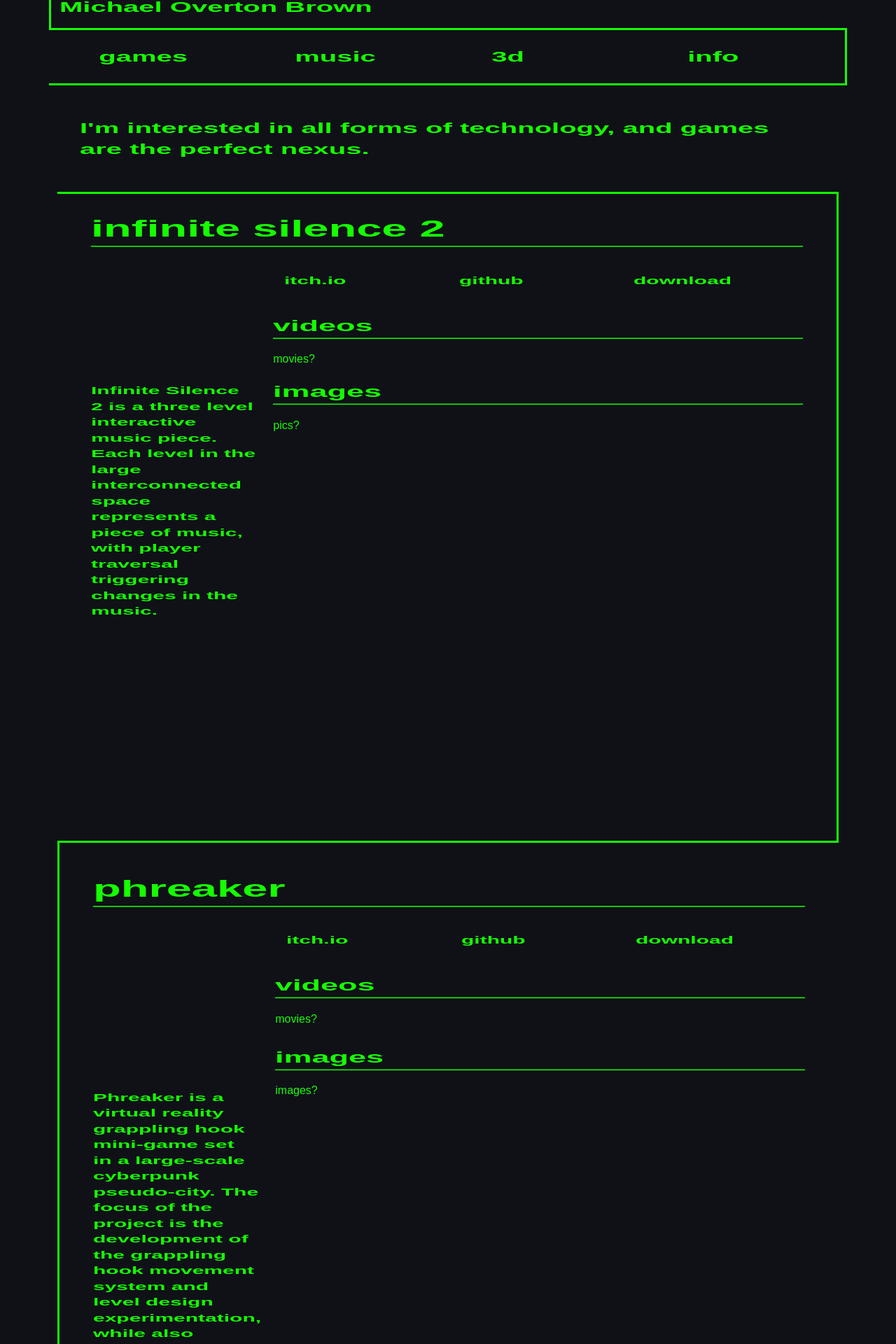
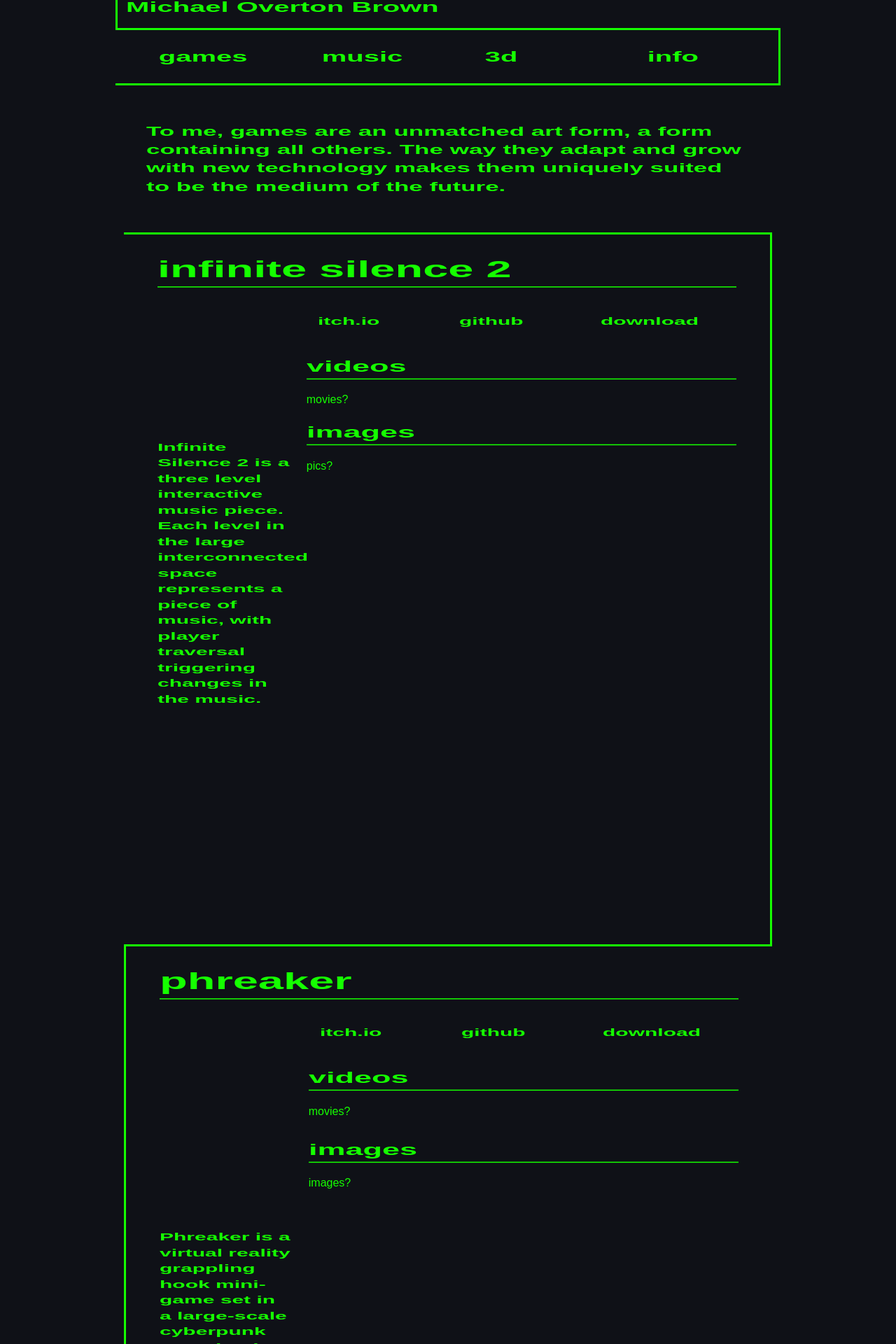
Before and after one commit to michaeloverton/portfolio2, a React (Create React App) app: page /games in a window 1280 px wide. Shown: the part 20-1940 px from the top of the page at 70% size. Built offline with nearby package versions, Linux system fonts and the light colour scheme.

Commit message:
Add copy and refactor

```diff
--- a/src/App.tsx
+++ b/src/App.tsx
@@ -1,7 +1,7 @@
 import React from "react";
 import { BrowserRouter as Router, Switch, Route } from "react-router-dom";
 import "./App.css";
-import { Container } from "react-bootstrap";
+import { Container, Row, Col } from "react-bootstrap";
 import Games from "./Games";
 import Music from "./Music";
 import Art from "./Art";
@@ -16,6 +16,8 @@ function App() {
       <MobileProvider>
         <div className="App">
           <Container>
+            <Row>
+              <Col lg={10} sm={12} className="mx-auto">
                 <Header />
 
                 <Switch>
@@ -37,6 +39,8 @@ function App() {
                 </Switch>
 
                 <Footer />
+              </Col>
+            </Row>
           </Container>
         </div>
       </MobileProvider>
--- a/src/Art.tsx
+++ b/src/Art.tsx
@@ -5,22 +5,17 @@ import farOrb from "./assets/art/boxbox-far.mp4";
 import pulseCubes from "./assets/art/cubic-3.mp4";
 import triFlow from "./assets/art/triangleundulate.mp4";
 import cubeCruise from "./assets/art/cubecruise-mp4.mp4";
-import { Video } from "./TextLayout";
-import { pageDescriptionStyles } from "./Globals";
+import { Video, IntroText } from "./TextLayout";
 
 const Art: React.FC = () => {
   const borderWidth = "3px";
 
   return (
-    <div className="pt-3">
-      <Row className="pb-3 px-2">
-        <Col>
-          <div className="px-4" style={pageDescriptionStyles}>
-            I'm interested in all forms of technology, and games are the perfect
-            nexus.
-          </div>
-        </Col>
-      </Row>
+    <div>
+      <IntroText>
+        I love creating surreal worlds and spaces in Blender and Unity. It's
+        important to take a break from reality sometimes.
+      </IntroText>
 
       <div className="text-center">
         <Row
--- a/src/Games.tsx
+++ b/src/Games.tsx
@@ -1,28 +1,25 @@
 import { Row, Col } from "react-bootstrap";
-import { ExternalLink, SubSectionHeader, SectionHeader } from "./TextLayout";
-import { textStyles, pageDescriptionStyles } from "./Globals";
+import {
+  ExternalLink,
+  SubSectionHeader,
+  SectionHeader,
+  SectionContainer,
+  IntroText,
+} from "./TextLayout";
+import { textStyles } from "./Globals";
 
 const Games: React.FC = () => {
   const borderWidth = "3px";
 
   return (
-    <div className="pt-3">
-      <Row className="pb-3 px-2">
-        <Col>
-          <div className="px-4" style={pageDescriptionStyles}>
-            I'm interested in all forms of technology, and games are the perfect
-            nexus.
-          </div>
-        </Col>
-      </Row>
+    <div>
+      <IntroText>
+        To me, games are an unmatched art form, a form containing all others.
+        The way they adapt and grow with new technology makes them uniquely
+        suited to be the medium of the future.
+      </IntroText>
 
-      <div
-        style={{
-          borderTop: `${borderWidth} solid`,
-          borderRight: `${borderWidth} solid`,
-        }}
-        className="px-5 pb-5"
-      >
+      <SectionContainer borderWidth={borderWidth} top right>
         <Row>
           <Col>
             <SectionHeader borderWidth={borderWidth}>
@@ -102,16 +99,9 @@ const Games: React.FC = () => {
 
         {/* SPACER */}
         <div className="spacer"></div>
-      </div>
+      </SectionContainer>
 
-      <div
-        style={{
-          borderTop: `${borderWidth} solid`,
-          borderLeft: `${borderWidth} solid`,
-          borderBottom: `${borderWidth} solid`,
-        }}
-        className="px-5 pb-4 pt-3"
-      >
+      <SectionContainer borderWidth={borderWidth} top left bottom>
         <Row>
           <Col>
             <SectionHeader borderWidth={borderWidth}>phreaker</SectionHeader>
@@ -192,15 +182,9 @@ const Games: React.FC = () => {
 
         {/* SPACER */}
         <div className="spacer"></div>
-      </div>
+      </SectionContainer>
 
-      <div
-        style={{
-          borderRight: `${borderWidth} solid`,
-          borderBottom: `${borderWidth} solid`,
-        }}
-        className="px-3 pb-4 pt-3"
-      >
+      <SectionContainer borderWidth={borderWidth} right bottom>
         <Row>
           <Col>
             <SectionHeader borderWidth={borderWidth}>clock out</SectionHeader>
@@ -263,15 +247,9 @@ const Games: React.FC = () => {
 
         {/* SPACER */}
         <div className="spacer"></div>
-      </div>
+      </SectionContainer>
 
-      <div
-        style={{
-          borderLeft: `${borderWidth} solid`,
-          borderBottom: `${borderWidth} solid`,
-        }}
-        className="px-5 pb-4 pt-3"
-      >
+      <SectionContainer borderWidth={borderWidth} left bottom>
         <Row>
           <Col>
             <SectionHeader borderWidth={borderWidth}>
@@ -335,7 +313,7 @@ const Games: React.FC = () => {
 
         {/* SPACER */}
         <div className="spacer"></div>
-      </div>
+      </SectionContainer>
     </div>
   );
 };
--- a/src/Globals.tsx
+++ b/src/Globals.tsx
@@ -5,7 +5,7 @@ export const textStyles = {
 };
 
 export const pageDescriptionStyles = {
-  fontSize: 40,
+  fontSize: 35,
   fontWeight: 700,
   transform: "scale(1,.5)",
 };
--- a/src/Info.tsx
+++ b/src/Info.tsx
@@ -2,25 +2,16 @@ import { Row, Col, Image } from "react-bootstrap";
 import eva1 from "./assets/images/about/eva1.png";
 import profile from "./assets/images/about/profilepic.jpeg";
 import cv from "./assets/cv.pdf";
-import { ExternalLink, SubSectionHeader } from "./TextLayout";
+import { ExternalLink, SubSectionHeader, SectionContainer } from "./TextLayout";
 import { textStyles } from "./Globals";
-import { useIsMobile } from "./MobileProvider";
 import "./Info.css";
 
 const Info: React.FC = () => {
   const borderWidth = "3px";
-  const { isMobile } = useIsMobile();
 
   return (
     <div className="mt-4 pt-3">
-      <div
-        style={{
-          borderTop: `${borderWidth} solid`,
-          borderLeft: `${borderWidth} solid`,
-          borderBottom: `${borderWidth} solid`,
-        }}
-        className="px-5 pb-5"
-      >
+      <SectionContainer borderWidth={borderWidth} top left bottom>
         <Row>
           <Col>
             <div className="py-3 text-center">
@@ -53,15 +44,12 @@ const Info: React.FC = () => {
             </Row>
           </Col>
         </Row>
-      </div>
 
-      <div
-        style={{
-          borderRight: `${borderWidth} solid`,
-          borderBottom: `${borderWidth} solid`,
-        }}
-        className="px-5 pb-5"
-      >
+        {/* SPACER */}
+        <div className="spacer"></div>
+      </SectionContainer>
+
+      <SectionContainer borderWidth={borderWidth} right bottom>
         <Row>
           <Col lg={6}>
             <SubSectionHeader borderWidth={borderWidth}>
@@ -89,15 +77,9 @@ const Info: React.FC = () => {
 
         {/* SPACER */}
         <div className="spacer"></div>
-      </div>
+      </SectionContainer>
 
-      <div
-        style={{
-          borderLeft: `${borderWidth} solid`,
-          borderBottom: `${borderWidth} solid`,
-        }}
-        className="px-5 pb-5"
-      >
+      {/* <SectionContainer borderWidth={borderWidth} left bottom>
         <Row>
           <Col lg={6}>
             <SubSectionHeader borderWidth={borderWidth}>
@@ -129,9 +111,8 @@ const Info: React.FC = () => {
           </Col>
         </Row>
 
-        {/* SPACER */}
         <div className="spacer"></div>
-      </div>
+      </SectionContainer> */}
     </div>
   );
 };
--- a/src/Music.tsx
+++ b/src/Music.tsx
@@ -9,8 +9,14 @@ import show1 from "./assets/images/shows/lot1.jpeg";
 import show2 from "./assets/images/shows/lot2.png";
 import show3 from "./assets/images/shows/lot3.png";
 import show4 from "./assets/images/shows/lot4.png";
-import { ExternalLink, SubSectionHeader, SectionHeader } from "./TextLayout";
-import { textStyles, pageDescriptionStyles } from "./Globals";
+import {
+  ExternalLink,
+  SubSectionHeader,
+  SectionHeader,
+  SectionContainer,
+  IntroText,
+} from "./TextLayout";
+import { textStyles } from "./Globals";
 import "./Music.css";
 
 const Music: React.FC = () => {
@@ -18,23 +24,14 @@ const Music: React.FC = () => {
   const borderWidth = "3px";
 
   return (
-    <div className="pt-3">
-      <Row className="pb-3 px-2">
-        <Col>
-          <div className="px-4" style={pageDescriptionStyles}>
-            Music's emotional power despite lacking any visual form fascinates
-            me.
-          </div>
-        </Col>
-      </Row>
+    <div>
+      <IntroText>
+        The union of technology and musical expression in underground techno,
+        ambient, and experimental music fascinates me, and I've immersed myself
+        in these styles for many years.
+      </IntroText>
 
-      <div
-        style={{
-          borderTop: `${borderWidth} solid`,
-          borderLeft: `${borderWidth} solid`,
-        }}
-        className="px-5 pb-5"
-      >
+      <SectionContainer borderWidth={borderWidth} top left>
         <Row>
           <Col>
             <SectionHeader borderWidth={borderWidth}>witness</SectionHeader>
@@ -44,9 +41,9 @@ const Music: React.FC = () => {
         <Row>
           <Col lg={3}>
             <div style={textStyles}>
-              Witness was my primary music production/DJ alias, under which I
-              produced multiple small EPs and served as a resident DJ at the
-              Childhood Industries events.
+              Witness is my primary music production and DJ alias, under which I
+              have produced small ambient and techno EPs and served as a
+              resident DJ for multiple event series.
             </div>
           </Col>
 
@@ -60,13 +57,51 @@ const Music: React.FC = () => {
               </Col>
 
               <Col lg={4}>
-                <ExternalLink url="https://soundcloud.com/witnesswitness">
+                <ExternalLink url="https://witnesswitness.bandcamp.com/releases">
                   bandcamp
                 </ExternalLink>
               </Col>
 
               <Col lg={4}>
                 <ExternalLink url="https://ra.co/dj/witness">ra</ExternalLink>
+              </Col>
+            </Row>
+
+            {/* Releases */}
+            <Row>
+              <Col>
+                <SubSectionHeader borderWidth={borderWidth}>
+                  releases
+                </SubSectionHeader>
+              </Col>
+            </Row>
+
+            <Row className="mb-3">
+              <Col>
+                <iframe
+                  title="sr-388"
+                  width="100%"
+                  height="241px"
+                  src="https://bandcamp.com/EmbeddedPlayer/album=717796054/size=large/bgcol=ffffff/linkcol=2ebd35/artwork=small/transparent=true/"
+                  seamless
+                >
+                  <a href="https://witnesswitness.bandcamp.com/album/sr-388">
+                    SR-388 by Witness
+                  </a>
+                </iframe>
+              </Col>
+            </Row>
+
+            <Row>
+              <Col>
+                <iframe
+                  title="music for air conditioners"
+                  width="100%"
+                  height="450"
+                  scrolling="no"
+                  allow="autoplay"
+                  src="https://w.soundcloud.com/player/?url=https%3A//api.soundcloud.com/playlists/1342022017&color=%2354525d&auto_play=false&hide_related=false&show_comments=false&show_user=true&show_reposts=false&show_teaser=true"
+                ></iframe>
               </Col>
             </Row>
 
@@ -91,43 +126,14 @@ const Music: React.FC = () => {
                 ></iframe>
               </Col>
             </Row>
-
-            {/* Releases */}
-            <Row>
-              <Col>
-                <SubSectionHeader borderWidth={borderWidth}>
-                  releases
-                </SubSectionHeader>
-              </Col>
-            </Row>
-
-            <Row>
-              <Col>
-                <iframe
-                  title="witness-release"
-                  width="100%"
-                  height="400"
-                  scrolling="no"
-                  allow="autoplay"
-                  src="https://w.soundcloud.com/player/?url=https%3A//api.soundcloud.com/playlists/284337507%3Fsecret_token%3Ds-cfFiV&color=%2354525d&auto_play=false&hide_related=false&show_comments=false&show_user=true&show_reposts=false&show_teaser=true"
-                ></iframe>
-              </Col>
-            </Row>
           </Col>
         </Row>
 
         {/* SPACER */}
         <div className="spacer"></div>
-      </div>
+      </SectionContainer>
 
-      <div
-        style={{
-          borderTop: `${borderWidth} solid`,
-          borderRight: `${borderWidth} solid`,
-          borderBottom: `${borderWidth} solid`,
-        }}
-        className="px-3 pb-4 pt-3"
-      >
+      <SectionContainer borderWidth={borderWidth} top right bottom>
         <Row>
           <Col>
             <SectionHeader borderWidth={borderWidth}>
@@ -141,7 +147,7 @@ const Music: React.FC = () => {
             <div style={textStyles}>
               Childhood Industries was a music project started with a friend,
               encompassing an event series (150-300 people per event), music
-              label, and radio show (on The Lot Radio) focusing on underground
+              label, and radio show (on The Lot Radio), focusing on underground
               techno in Brooklyn, NY.
             </div>
           </Col>
@@ -328,7 +334,7 @@ const Music: React.FC = () => {
 
         {/* SPACER */}
         <div className="spacer"></div>
-      </div>
+      </SectionContainer>
     </div>
   );
 };
--- a/src/TextLayout.tsx
+++ b/src/TextLayout.tsx
@@ -1,8 +1,10 @@
 import { Link } from "react-router-dom";
+import { Row, Col } from "react-bootstrap";
 import {
   linkStyles,
   sectionHeaderStyles,
   subSectionHeaderStyles,
+  pageDescriptionStyles,
 } from "./Globals";
 
 type LinkProps = {
@@ -63,6 +65,18 @@ export const SectionHeader: React.FC<SubHeaderProps> = ({
   );
 };
 
+export const IntroText: React.FC = ({ children }) => {
+  return (
+    <Row className="px-2">
+      <Col>
+        <div className="px-4" style={pageDescriptionStyles}>
+          {children}
+        </div>
+      </Col>
+    </Row>
+  );
+};
+
 type VideoProps = {
   src: string;
 };
@@ -74,3 +88,35 @@ export const Video: React.FC<VideoProps> = ({ src }) => {
     </video>
   );
 };
+
+type SectionProps = {
+  borderWidth: string;
+  right?: boolean;
+  left?: boolean;
+  top?: boolean;
+  bottom?: boolean;
+};
+
+export const SectionContainer: React.FC<SectionProps> = ({
+  borderWidth,
+  right,
+  left,
+  top,
+  bottom,
+  children,
+}) => {
+  return (
+    <div
+      style={{
+        borderTop: top ? `${borderWidth} solid` : ``,
+        borderRight: right ? `${borderWidth} solid` : ``,
+        borderLeft: left ? `${borderWidth} solid` : ``,
+        borderBottom: bottom ? `${borderWidth} solid` : ``,
+      }}
+      className="px-5 pb-5"
+      // className="px-5 pb-4 pt-3" // this was used in some of the non-top sections.
+    >
+      {children}
+    </div>
+  );
+};
```
Also changed, not shown: public/manifest.json, public/spiral192.jpg (added), 1 other file (tests, documents, lock files or other folders). Lines whose indentation alone changed are shown as unchanged.
